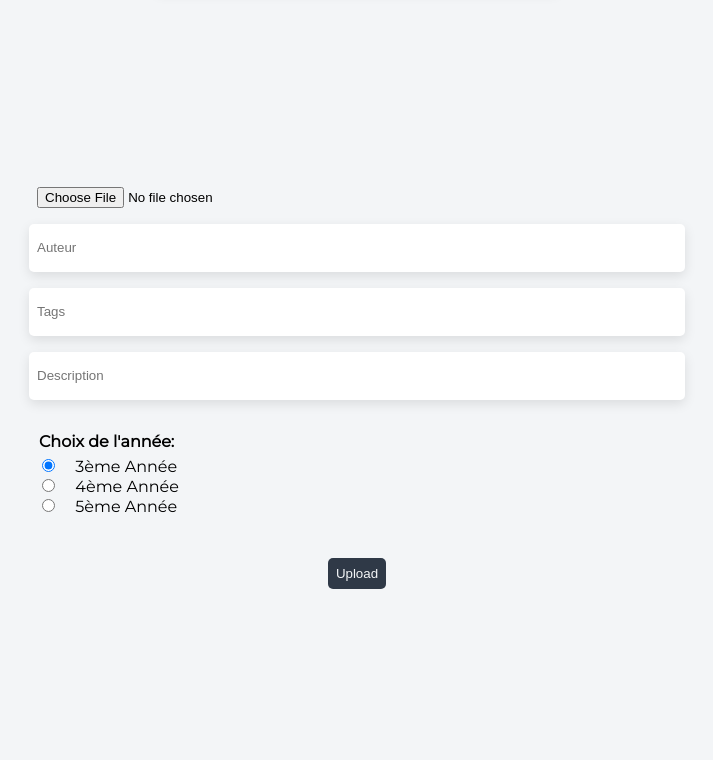
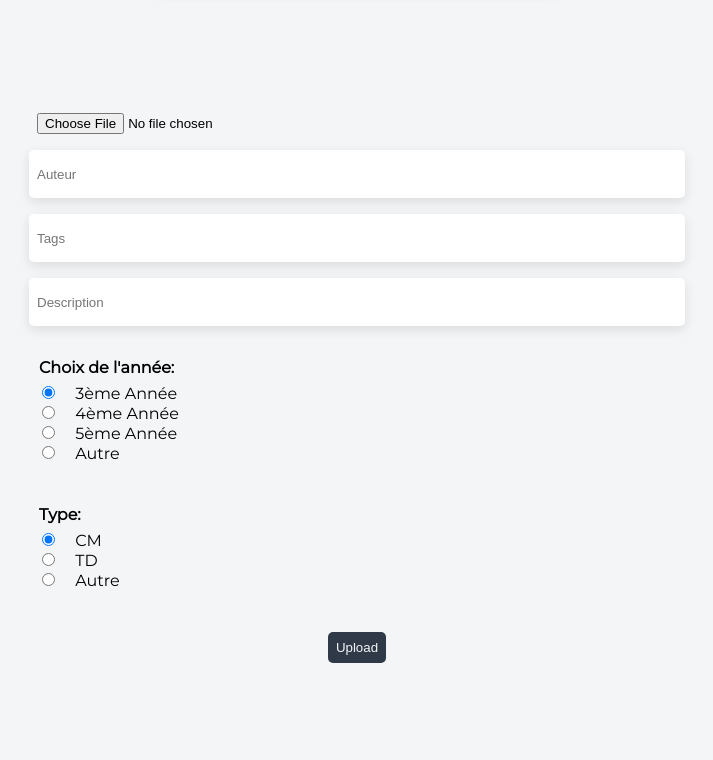
Before and after one commit to bastub/eureka, a Flask app: page /upload in a window 1280 px wide. Shown: the part 40-800 px from the top of the page, without its empty margins (283-996 px from the left). Run offline with Flask 2, Linux system fonts and the light colour scheme; the visitor is signed in with stand-in values (Sample User, id 1).

Commit message:
upload fini

```diff
--- a/templates/upload.html
+++ b/templates/upload.html
@@ -28,6 +28,30 @@
                 <input type="radio" id="5" name="annee" value="5">
                 <label for="5">5ème Année</label>
               </div>
+
+              <div>
+                <input type="radio" id="6" name="annee" value="5">
+                <label for="5">Autre</label>
+              </div>
+        </fieldset>
+        <fieldset>
+            <legend>Type:</legend>
+
+            <div>
+              <input type="radio" id="7" name="type_doc" value="CM"
+                     checked>
+              <label for="7">CM</label>
+            </div>
+
+            <div>
+                <input type="radio" id="8" name="type_doc" value="TD">
+                <label for="8">TD</label>
+              </div>
+
+              <div>
+                <input type="radio" id="9" name="type_doc" value="TypeAutre">
+                <label for="9">Autre</label>
+              </div>
         </fieldset>
         <input type="submit" value="Upload">
     </form>
```
